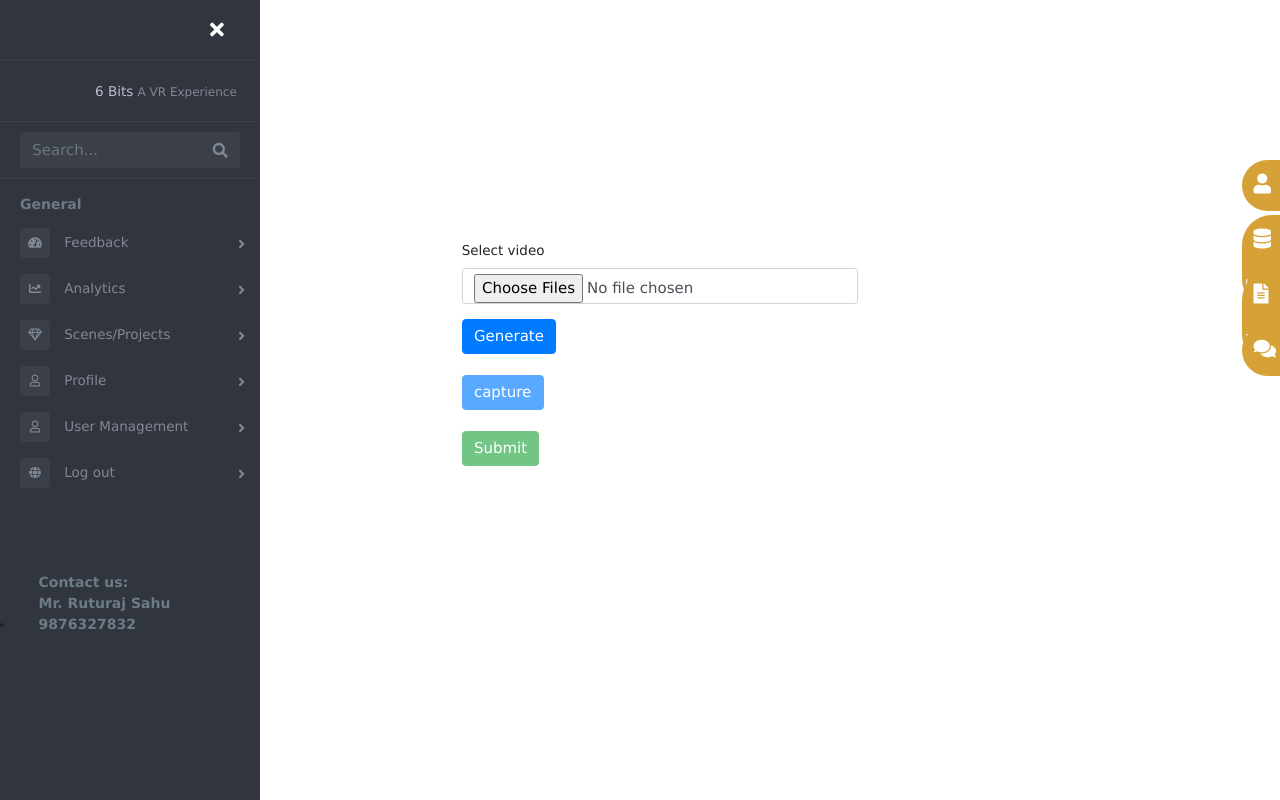
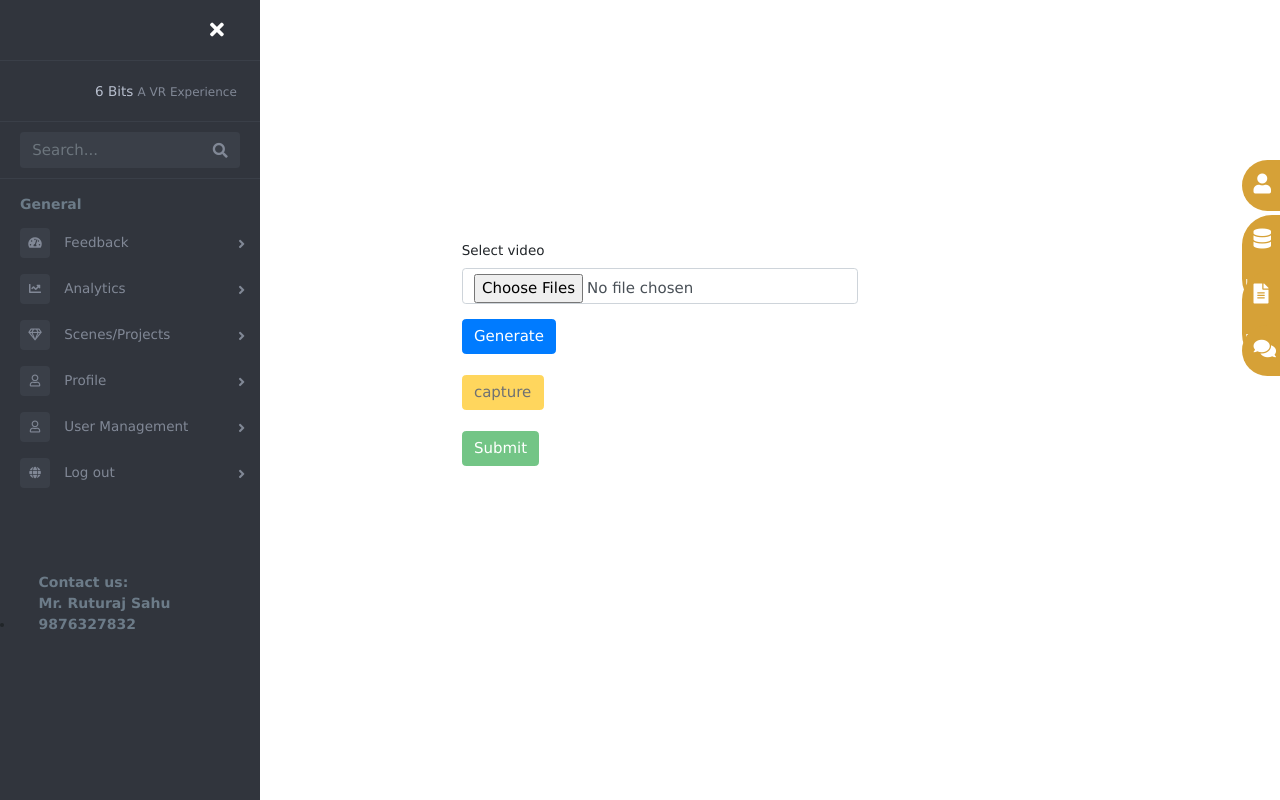
Before and after one commit to ShubhamSharma29/SIH2020, a PHP site: page /php/upload.php?q=1 in a window 1280 px wide. Run offline with PHP 8.4, Linux system fonts and the light colour scheme; data that the repository does not hold is empty; some libraries are stand-ins or nearby versions.

Commit message:
interface enhanced

```diff
--- a/php/upload.php
+++ b/php/upload.php
@@ -31,6 +31,12 @@ if($bbb=="ads"){
     #cont{
       color:green;
       margin-top:200px;
+    }
+    #mk1{
+      float:right;
+    }
+    #mk2{
+      float:right;
     }
 
 
@@ -181,14 +187,14 @@ if($bbb=="ads"){
   <main class="page-content">
 
 <div class="container" style="margin-top: 200px;" >
-	<div class="offset-md-4 col-md-4" style="position:fixed;left:20px;">
+	<div class="offset-md-4 col-md-4" style="position:fixed;left:20px;" id = "two">
 		<form method="POST" enctype="multipart/form-data" action="redirect.php" id = "capt">
 			<div class="form-group">
 				<label>Select video</label>
 				<input type="file" id="file" name="file[]" accept="video/*" class="form-control" multiple="multiple" required>
 			</div>
-      <input type="button" class="btn btn-primary" value="Generate" onclick="deploy2();"><br><br>
-      <input type="button" id = "gso" class="btn btn-primary" value="capture" onclick="capture();" disabled="disabled"><br><br>
+      <input type="button" class="btn btn-primary" value="Generate" onclick="deploy2();"><div id ="mk1"></div><br><br>
+      <input type="button" id = "gso" class="btn btn-warning" value="capture" onclick="capture();" disabled="disabled"><div id ="mk2"></div><br><br>
 			<input type="submit" id = "pso" class="btn btn-success" value="Submit" disabled = "disabled">
     </form>
 
@@ -308,6 +314,9 @@ if($bbb=="ads"){
     if(checkFile==fileList.length){
 
      deploy();
+     document.getElementById("spin1").remove();
+
+
      document.getElementById("gso").removeAttribute("disabled");
 
     }
@@ -340,6 +349,7 @@ if($bbb=="ads"){
     if(cid==fileList.length){
 
      document.getElementById("cont").innerHTML="All Images captured successfully";
+     document.getElementById("spin2").remove();
      document.getElementById("pso").removeAttribute("disabled");
 
     }
@@ -348,6 +358,16 @@ if($bbb=="ads"){
 
 
   function capture(){
+    var dc = document.createElement("div");
+      dc.setAttribute("class","spinner-border text-warning");
+      dc.setAttribute("id", "spin2");
+      dc.setAttribute("role","status");
+      var ef = document.createElement("span");
+      ef.setAttribute("class","sr-only");
+      ef.innerHTML = "Loading...";
+      dc.appendChild(ef);
+      document.getElementById("mk2").appendChild(dc);
+
     for(var i=0;i<fid;i++){
 
     var canvas = document.getElementById('canvas');
@@ -389,6 +409,8 @@ if($bbb=="ads"){
 
 */
     function deploy(){
+
+
    	fileList.forEach(function(file){
 
 			//sendFile(file);
@@ -432,7 +454,15 @@ if($bbb=="ads"){
 
 
     function deploy2(){
-
+      var dc = document.createElement("div");
+      dc.setAttribute("class","spinner-border text-primary");
+      dc.setAttribute("id", "spin1");
+      dc.setAttribute("role","status");
+      var ef = document.createElement("span");
+      ef.setAttribute("class","sr-only");
+      ef.innerHTML = "Loading...";
+      dc.appendChild(ef);
+      document.getElementById("mk1").appendChild(dc);
       fileList.forEach(function(file){
 
       sendFile(file);
```
